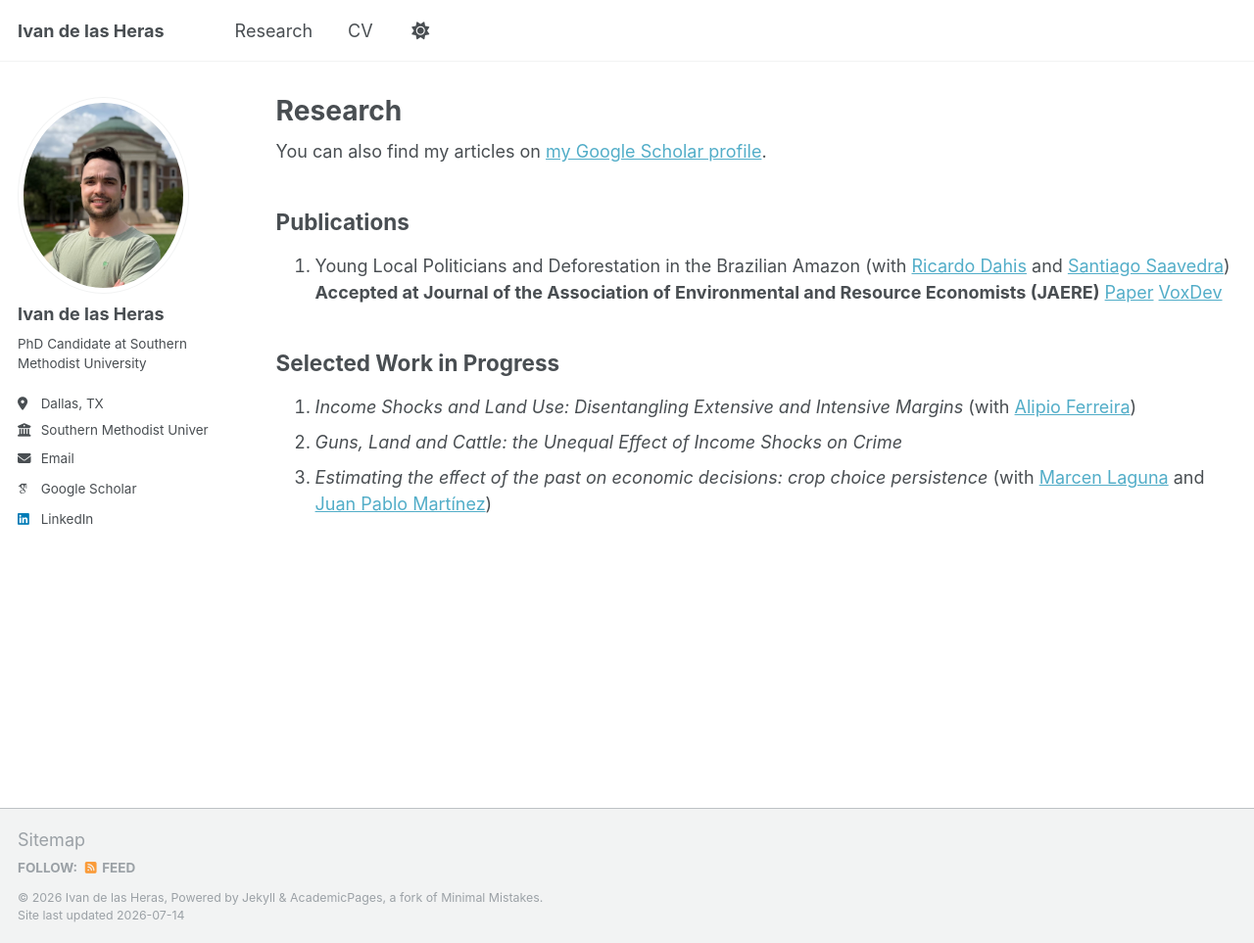
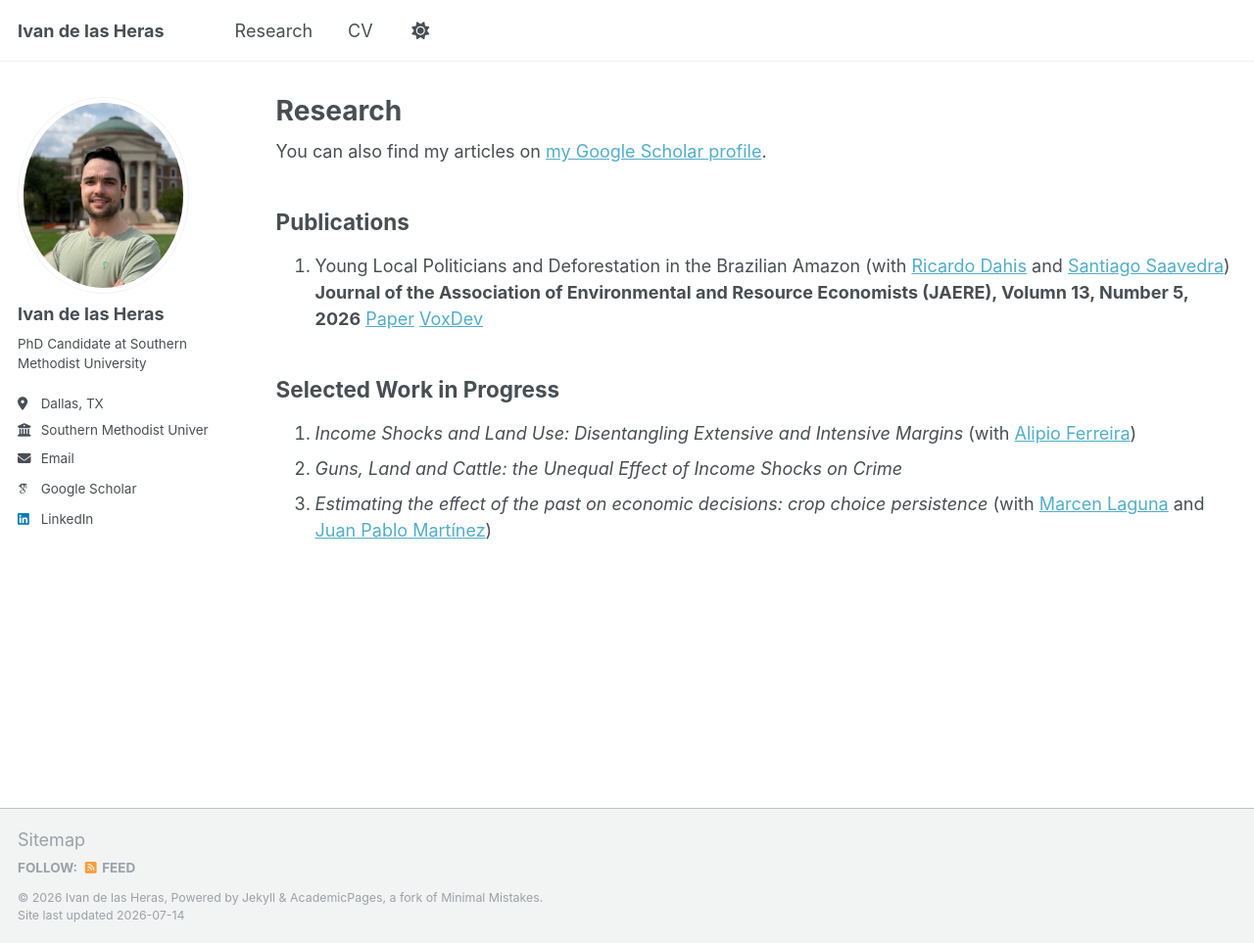
Before and after one commit to ivandelasheras/ivandelasheras.github.io, a Jekyll site: the page built from _pages/publications.md, in a window 1280 px wide and 963 px high. Shown: the whole window at 98% size. Built offline with Jekyll 4.4.1, drawn with Linux system fonts in a browser that asks for light colours; some web fonts are replaced.

Commit message:
update publication

```diff
--- a/_pages/publications.md
+++ b/_pages/publications.md
@@ -11,7 +11,7 @@ author_profile: true
 
 ## Publications
 
-1. Young Local Politicians and Deforestation in the Brazilian Amazon (with [Ricardo Dahis](https://www.ricardodahis.com) and [Santiago Saavedra](https://sites.google.com/view/santiago-saavedra)) **Accepted at Journal of the Association of Environmental and Resource Economists (JAERE)** [Paper](https://www.journals.uchicago.edu/doi/10.1086/741559) [VoxDev](https://voxdev.org/topic/energy-environment/can-electing-younger-mayors-help-protect-amazon-rainforest)
+1. Young Local Politicians and Deforestation in the Brazilian Amazon (with [Ricardo Dahis](https://www.ricardodahis.com) and [Santiago Saavedra](https://sites.google.com/view/santiago-saavedra)) **Journal of the Association of Environmental and Resource Economists (JAERE), Volumn 13, Number 5, 2026** [Paper](https://www.journals.uchicago.edu/doi/10.1086/741559) [VoxDev](https://voxdev.org/topic/energy-environment/can-electing-younger-mayors-help-protect-amazon-rainforest)
 
 ## Selected Work in Progress
 
```
Also changed, not shown: 10 other files.
